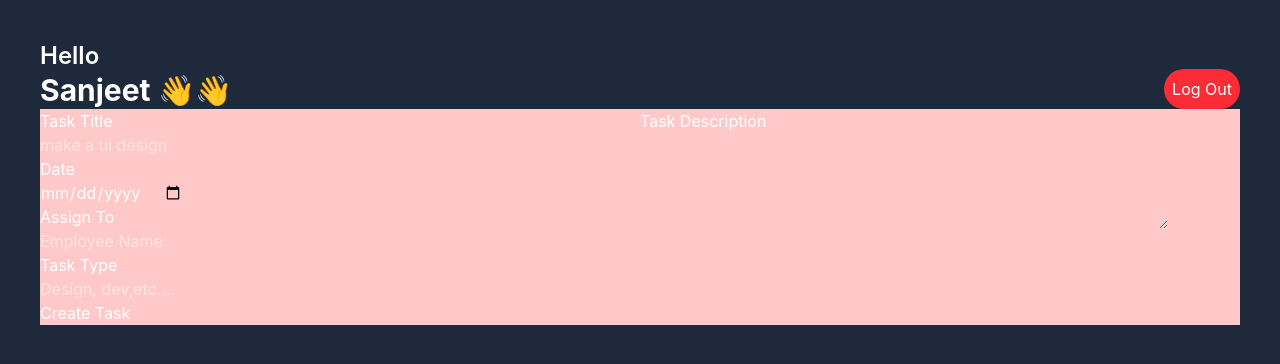
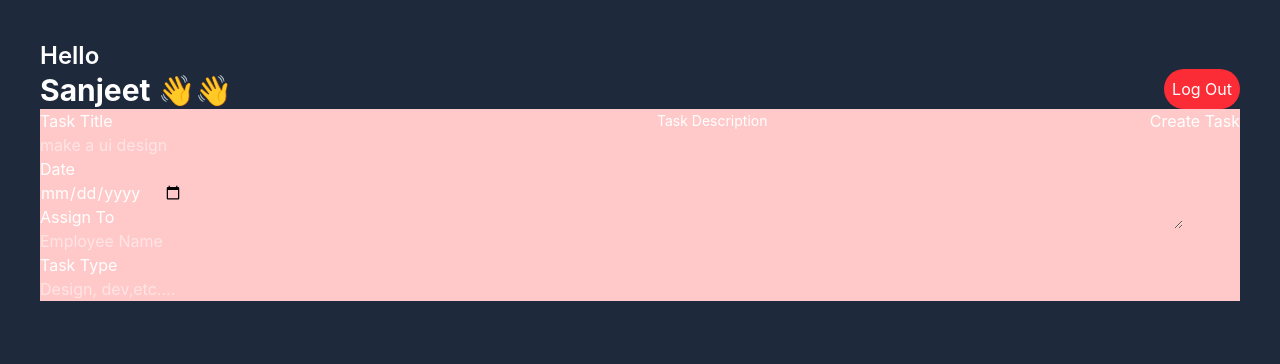
Before and after one commit to sanjeetkumarcodethrust/Employee_management_system, a React (Vite) app in the folder EMPLOYEE_MANAGEMENT_SYSTEM/: page / in a window 1280 px wide. Shown: the top 364 px of the page. Built offline with nearby package versions, Linux system fonts and the light colour scheme.

Commit message:
refactor AdminDashboard: update layout and styles for Task Description section

```diff
--- a/EMPLOYEE_MANAGEMENT_SYSTEM/src/components/Dashboard/AdminDashboard.jsx
+++ b/EMPLOYEE_MANAGEMENT_SYSTEM/src/components/Dashboard/AdminDashboard.jsx
@@ -26,8 +26,8 @@ const AdminDashboard = () => {
             </div>
             </div>
 
-            <div className='w-1/2'>
-                <h3>Task Description</h3>
+            <div className='w-2/5 flex flex-col items-start'>
+                <h3 className='text-sm text-gray-300 m-0.5'>Task Description</h3>
             <textarea name="" id="" rows="4" cols="50"></textarea>
             </div>
            <button>Create Task</button>
```
